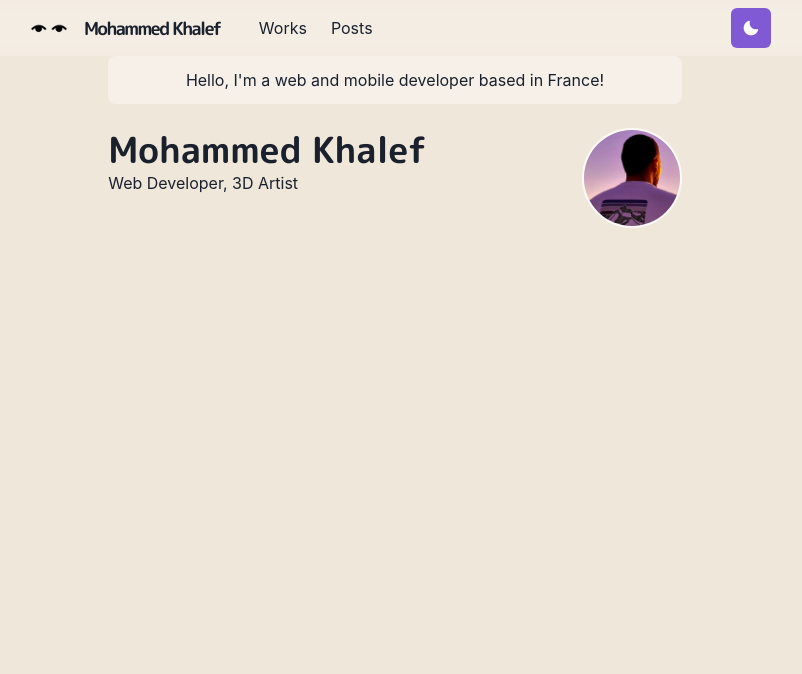
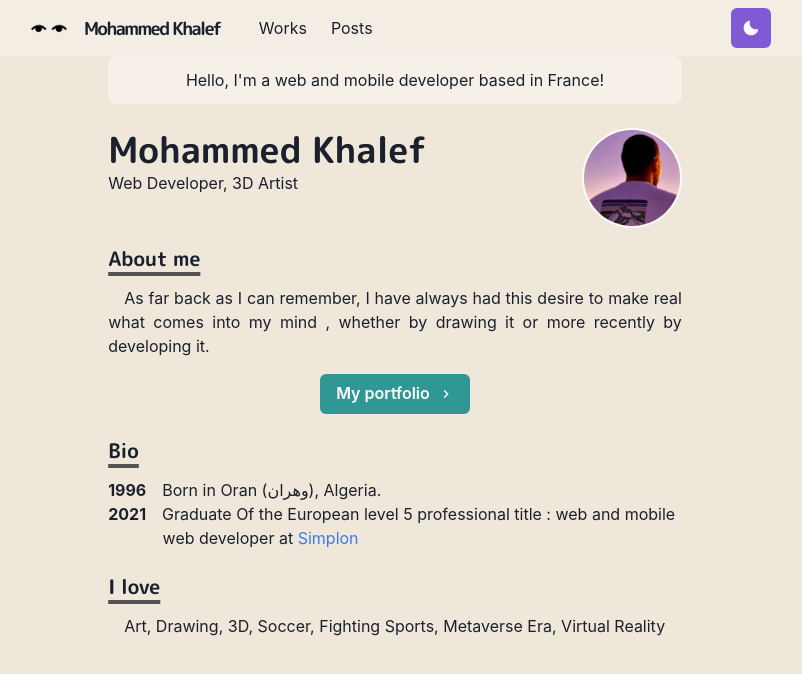
Before and after one commit to eyeschico/portfolio, a Next.js app: page / in a window 1280 px wide. Shown: the top 674 px of the page, without its empty margins (245-1047 px from the left). Built offline with nearby package versions, Linux system fonts and the light colour scheme.

Commit message:
add bio and works page

```diff
--- /dev/null
+++ b/components/bio.js
@@ -0,0 +1,12 @@
+import { Box } from '@chakra-ui/react'
+import styled from '@emotion/styled'
+
+export const BioSection = styled(Box)`
+  padding-left: 3.4em;
+  text-indent: -3.4em;
+`
+
+export const BioYear = styled.span`
+  font-weight: bold;
+  margin-right: 1em;
+`
--- /dev/null
+++ b/components/grid-item.js
@@ -0,0 +1,4 @@
+import NextLink from 'next/link'
+import Image from 'next/image'
+import { Box, Text, LinkBox, LinkOverlay } from '@chakra-ui/react'
+import { Global } from '@emotion/react'
--- /dev/null
+++ b/components/paragraph.js
@@ -0,0 +1,7 @@
+import styled from '@emotion/styled'
+
+const Paragraph = styled.p`
+  text-align:justify;
+  text-indent:1em;
+`
+export default Paragraph
--- /dev/null
+++ b/components/section.js
@@ -0,0 +1,23 @@
+import { motion } from 'framer-motion'
+import { chakra, shouldForwardProp } from '@chakra-ui/react'
+
+
+const StyledDiv = chakra(motion.div, {
+  shouldForwardProp: prop => {
+    return shouldForwardProp(prop) || prop === 'transition'
+
+  }
+})
+
+const Section = ({ children, delay=0}) => (
+  <StyledDiv
+    initial={{y: 10, opacity: 0}}
+    animate={{y: 0, opacity: 1}}
+    transition={{duration: 0.8, delay}}
+    mb={6}
+  >
+    {children}
+  </StyledDiv>
+)
+
+export default Section
--- a/components/theme-toggle-button.js
+++ b/components/theme-toggle-button.js
@@ -1,19 +1,29 @@
+import { AnimatePresence, motion } from 'framer-motion'
 import { IconButton, useColorMode, useColorModeValue } from '@chakra-ui/react'
 import { SunIcon, MoonIcon } from '@chakra-ui/icons'
 
 const ThemeToggleButton = () => {
-  const {toggleColorMode } = useColorMode()
+  const { toggleColorMode } = useColorMode()
 
-  return(
-    <IconButton
-      aria-label="Toggle theme"
-      colorScheme={useColorModeValue('purple', 'orange')}
-      icon={useColorModeValue(<MoonIcon/>, <SunIcon/>)}
-      onClick={toggleColorMode}>
+  return (
+    <AnimatePresence exitBeforeEnter initial={false}>
+      <motion.div
+        style={{ display: 'inline-block' }}
+        key={useColorModeValue('light', 'dark')}
+        initial={{ y: -20, opacity: 0 }}
+        animate={{ y: 0, opacity: 1 }}
+        exit={{ y: 20, opacity: 0 }}
+        transition={{ duration: 0.2}}
+      >
 
-
-    </IconButton>
-
+        <IconButton
+          aria-label="Toggle theme"
+          colorScheme={useColorModeValue('purple', 'orange')}
+          icon={useColorModeValue(<MoonIcon />, <SunIcon />)}
+          onClick={toggleColorMode}
+        ></IconButton>
+      </motion.div>
+    </AnimatePresence>
   )
 }
 
--- a/pages/index.js
+++ b/pages/index.js
@@ -1,4 +1,18 @@
-import {Container, Box, Heading, Image, useColorModeValue} from '@chakra-ui/react'
+import NextLink from 'next/link'
+import {
+  Link,
+  Button,
+  Container,
+  Box,
+  Heading,
+  Image,
+  useColorModeValue
+} from '@chakra-ui/react'
+import { ChevronRightIcon } from '@chakra-ui/icons'
+import Section from '../components/section'
+import Paragraph from '../components/paragraph'
+import { BioSection, BioYear } from '../components/bio'
+
 
 const Page = () => {
   return (
@@ -35,9 +49,56 @@ const Page = () => {
         </Box>
       </Box>
 
+    <Section delay={0.1}>
+      <Heading as="h3" variant="section-title">
+        About me
+      </Heading>
 
+      <Paragraph>
+      As far back as I can remember, I have always had this desire to make real what comes into my mind , whether by drawing it or more recently by developing it.
+      </Paragraph>
+
+      <Box align="center" my={4}>
+        <NextLink href="/works">
+          <Button
+            rightIcon={<ChevronRightIcon/>}
+            colorScheme="teal">
+              My portfolio
+          </Button>
+        </NextLink>
+      </Box>
+    </Section>
+
+    <Section delay={0.2}>
+      <Heading as="h3" variant="section-title">
+        Bio
+      </Heading>
+
+      <BioSection>
+        <BioYear>1996</BioYear>
+        Born in Oran (وهران), Algeria.
+      </BioSection>
+      <BioSection>
+        <BioYear>2021</BioYear>
+        Graduate Of the European level 5 professional title : web and mobile web developer at {''}
+        <Link href="https://occitanie.simplon.co/">
+          Simplon
+        </Link>
+      </BioSection>
+    </Section>
+
+    <Section delay={0.3}>
+      <Heading as="h3" variant="section-title">
+        I love
+      </Heading>
+
+      <Paragraph>
+        Art, Drawing, 3D, Soccer, Fighting Sports, Metaverse Era, Virtual Reality
+      </Paragraph>
+
+
+    </Section>
     </Container>
-
   )
 }
 
```
Also changed, not shown: pages/works.js (added, +14 -0 lines).
